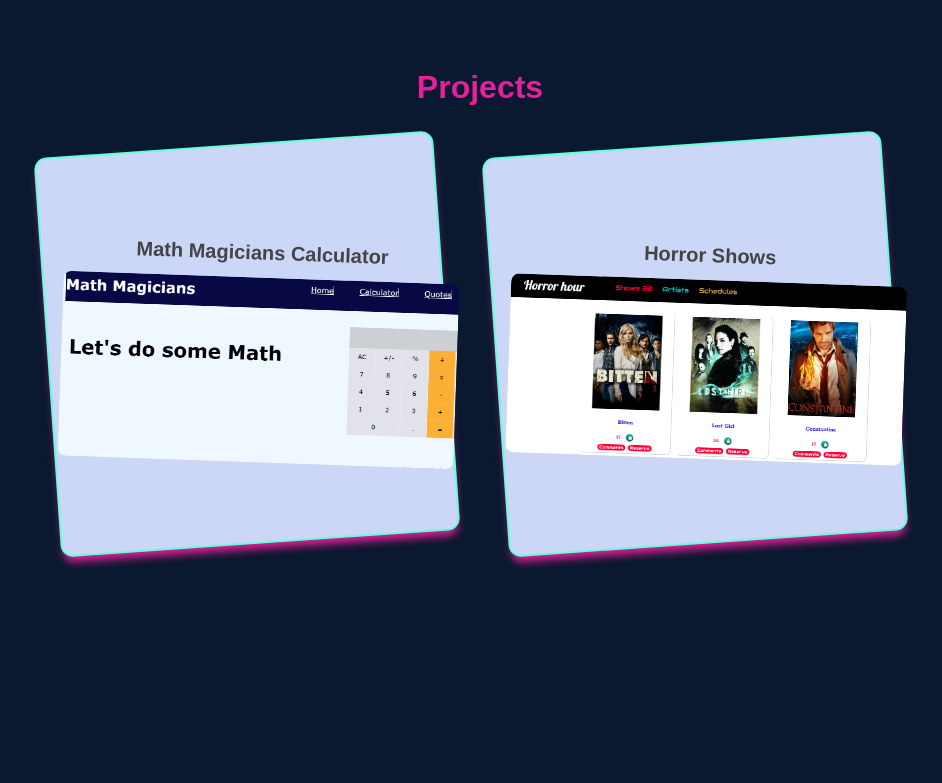
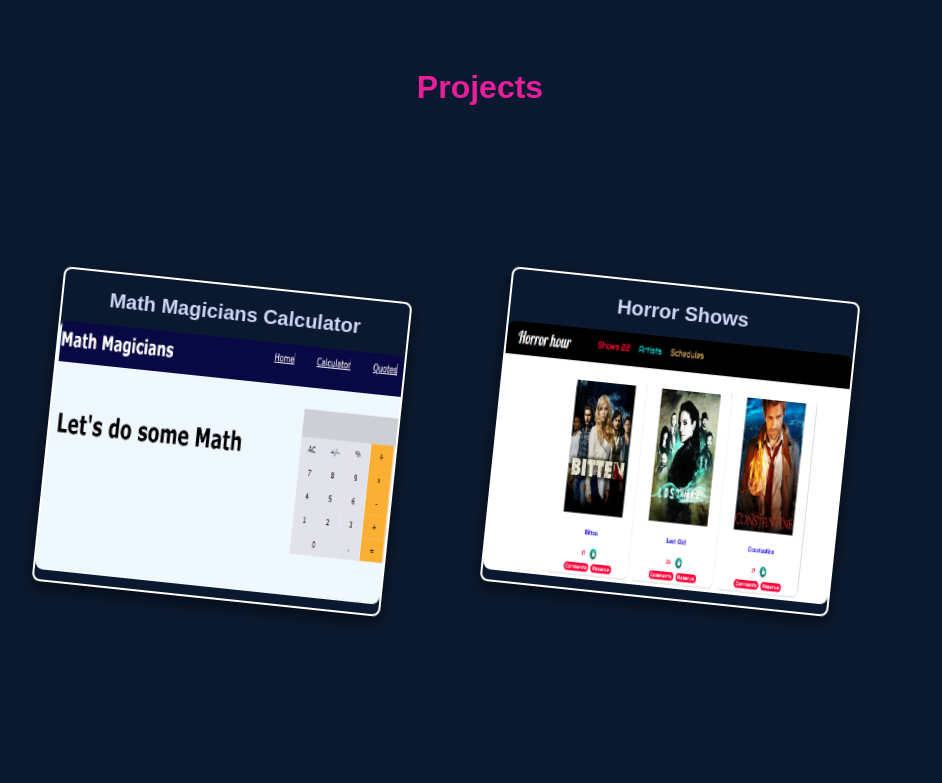
Before and after one commit to ijeomaodinko/Portfolio, a React (Create React App) app: page / in a window 1280 px wide. Shown: the part 1840-2623 px from the top of the page, without its empty margins (160-1102 px from the left). Built offline with nearby package versions, Linux system fonts and the light colour scheme.

Commit message:
Add files

```diff
--- a/src/components/projects.css
+++ b/src/components/projects.css
@@ -50,17 +50,13 @@
 } */
 
 .project {
-    width: 400px;
-    height: 400px;
-    border: 1px solid #d4d4d4;
-    background: #ccd6f6;
+    width: 350px;
+    height: 350px;
+    background: transparent;
     border-radius: 12px;
     text-align: center;
     position: relative;
-    rotate: -4deg;
-    border: 2px solid #64ffda;
-    box-shadow: inset 0 0 10px #000000;
-    box-shadow: 0 8px 8px -3px rgba(235, 30, 156, 0.993);
+    /* rotate: -4deg; */
 }
 .project:hover .imgi {
     opacity: 0;
@@ -70,15 +66,44 @@
 }
 .imgi {
     position: absolute;
-    top: 50%;
-    transform: translateY(-50%);
+    width:100%;
+    height: 316px;
+    top: 40%;
+    transform: translateY(-30%);
     text-align: center;
     left: 0;
     right: 0;
+    border-radius: 0.5rem;
+    /* background-color: #ccd6f6; */
     opacity: 1;
     transition: opacity .3s linear;
     rotate: 6deg;
+    object-fit: cover;
+    border: 2px solid #fff;
+    box-shadow: inset 0 0 10px #000000;
+    /* box-shadow: 0 8px 8px -3px rgba(235, 30, 156, 0.993); */
+    box-sizing: border-box;
+    box-shadow: 0 5px 15px 0px;
+    transform: translatey(0px);
+    animation: float 6s ease-in-out infinite;
+    /* img { width: 100%; height: auto; } */
+}
+
+  @keyframes float {
+    0% {
+      box-shadow: 0 5px 15px 0px rgba(0,0,0,0.6);
+      transform: translatey(0px);
+    }
+    50% {
+      box-shadow: 0 25px 15px 0px rgba(0,0,0,0.2);
+      transform: translatey(-20px);
+    }
+    100% {
+      box-shadow: 0 5px 15px 0px rgba(0,0,0,0.6);
+      transform: translatey(0px);
+    }
   }
+
   .texti {
       transition: opacity .3s linear;
       top: 0;
@@ -88,7 +113,9 @@
       background-color: #0a192f;
       border-radius: 12px;
       padding: 1rem;
-      rotate: 2.7deg;
+      /* rotate: 2.7deg; */
+      animation: none;
+      border: 1px solid #64ffda
     }
 .texti:hover {
     animation: loader 0.69s;
@@ -113,7 +140,7 @@
     }
 }
 .projectsisi{
-    color:  #444;
+    color:  #ccd6f6;
     font-size: 20px;
     font-weight: 600;
     font-family: sans-serif;
@@ -123,15 +150,15 @@
 .projectimgd1 {
  display:block;
  width:100%;
- height:100%;
+ height:250px;
  overflow: hidden;
+ object-fit: cover;
 }
 .imgd1 {
     display: block;
     width: 100%;
-    height: auto;
+    height: 100%;
     border-radius: 0.5rem;
-    object-fit: cover;
 }
 
 .imgd1:hover {
@@ -150,7 +177,7 @@
     visibility: visible;
     transform: matrix3d(1,0,0,0,0,1,0,0,0,0,1,0,0,0,0,1);
     transition:cubic-bezier(0.645, 0.045, 0.355, 1)0.2s, transform 0.5 cubic-bezier(0.645, 0.045, 0.355, 1)0.2;
-    margin-top:1.5rem;
+    margin-top:1.1rem;
 }
 
 .projecti p {
@@ -220,7 +247,8 @@ height: 85%;
     animation: none;
 }
 .imgd1{
- height: auto;
+ width: 100%;
+ height: 90%;
 }
 
 .wrapperp{
```
